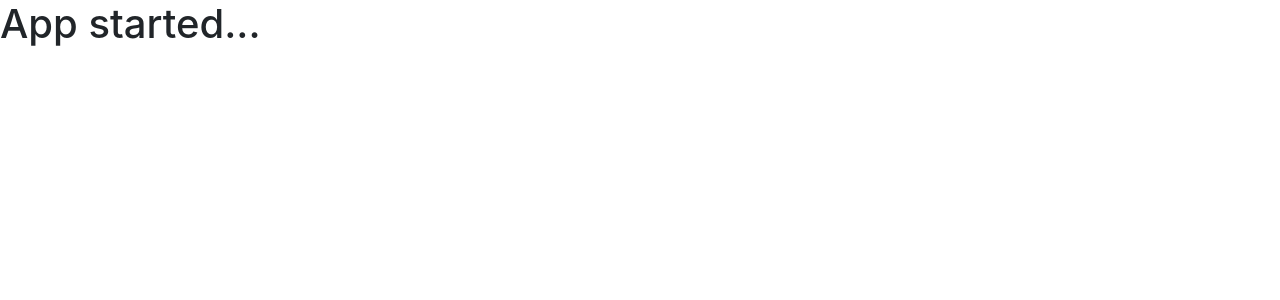
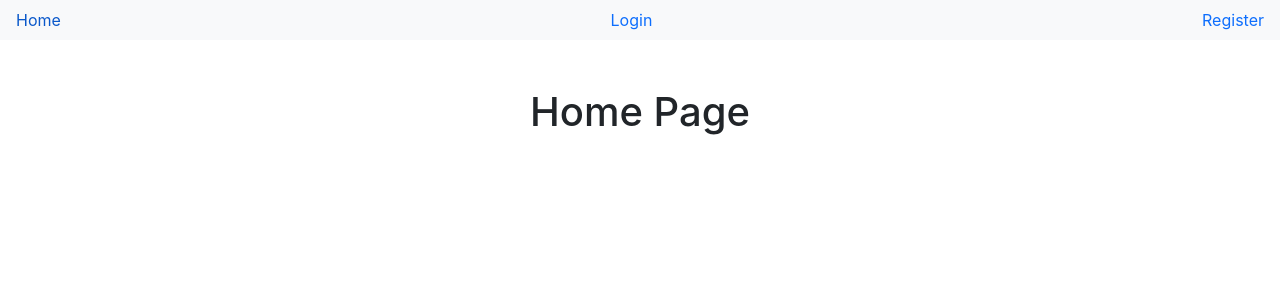
Before and after one commit to Makmakkerti/booking, a React (Create React App) app in the folder client/: page / in a window 1280 px wide. Shown: the top 300 px of the page. Built offline with nearby package versions, Linux system fonts and the light colour scheme.

Commit message:
Top navigation added

```diff
--- a/client/package.json
+++ b/client/package.json
@@ -8,6 +8,7 @@
     "@testing-library/user-event": "^13.5.0",
     "react": "^18.2.0",
     "react-dom": "^18.2.0",
+    "react-router-dom": "^6.3.0",
     "react-scripts": "5.0.1",
     "web-vitals": "^2.1.4"
   },
--- a/client/src/App.js
+++ b/client/src/App.js
@@ -1,13 +1,20 @@
 import './App.css';
+import { BrowserRouter, Route, Routes } from 'react-router-dom';
+import TopNav from './conponents/TopNav';
 import Home from './booking/Home';
 import Login from './auth/Login';
 import Register from './auth/Register';
 
 function App() {
 	return (
-		<div className='App'>
-			<h1>App started...</h1>
-		</div>
+		<BrowserRouter>
+			<TopNav />
+			<Routes>
+				<Route path='/' element={<Home />} />
+				<Route path='/register' element={<Register />} />
+				<Route path='/login' element={<Login />} />
+			</Routes>
+		</BrowserRouter>
 	);
 }
 
--- /dev/null
+++ b/client/src/conponents/TopNav.js
@@ -0,0 +1,17 @@
+import { Link } from 'react-router-dom';
+
+const TopNav = () => (
+	<div className='nav bg-light d-flex justify-content-between'>
+		<Link className='nav-link' to='/'>
+			Home
+		</Link>
+		<Link className='nav-link' to='/login'>
+			Login
+		</Link>
+		<Link className='nav-link' to='/register'>
+			Register
+		</Link>
+	</div>
+);
+
+export default TopNav;
```
Also changed, not shown: 1 other file (tests, documents, lock files or other folders).
